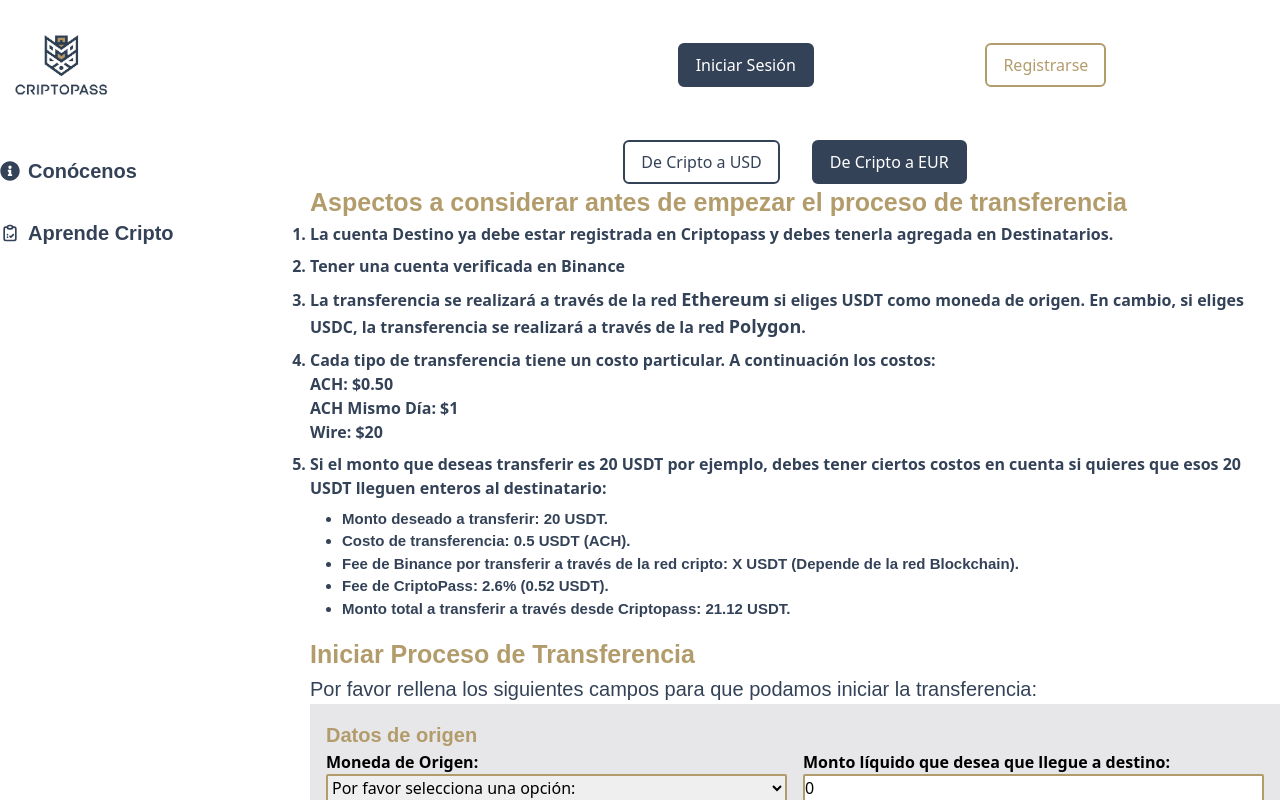
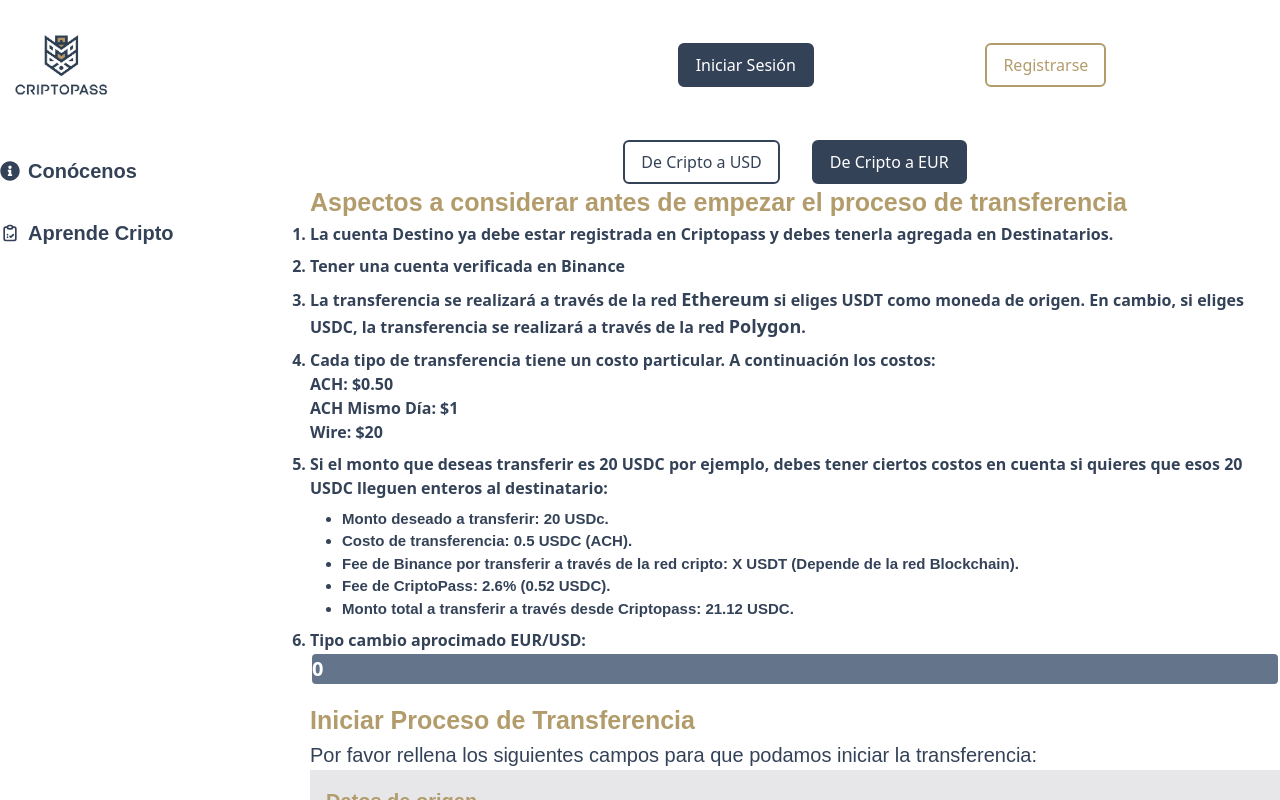
Before and after one commit to Juanpibazan/criptopass-frontend, a React (Vite) app: page /transfer in a window 1280 px wide. Both pictures are taken after a click on the button "De Cripto a EUR". Shown: the top 800 px of the page. Built offline with nearby package versions, Linux system fonts and the light colour scheme; no server answers.

Commit message:
Changed wording on Header.jsx and added exchangeRate function to fetch exchange rate

```diff
--- a/src/Components/Header.jsx
+++ b/src/Components/Header.jsx
@@ -94,7 +94,7 @@ const Header = ()=>{
                 <div className='w-[60%] flex flex-row justify-evenly items-center gap-2'>
                     {user.customer_id !=='' && user.kyc_status ==='approved' && user.tos_status === 'approved' && (
                         <div className='w-[60%] flex flex-row justify-between items-center gap-1'>
-                            <Link onClick={(e)=>handleClick(e.target.innerHTML)} to='/transfer' className='py-2 px-4 max-sm:px-2 max-sm:py-1 bg-primary text-white border-primary border-2 rounded-md hover:bg-white hover:text-primary max-sm:text-[15px]'>{isMobile ? 'Cripto a USD' : 'Transferir Cripto a USD'}</Link>
+                            <Link onClick={(e)=>handleClick(e.target.innerHTML)} to='/transfer' className='py-2 px-4 max-sm:px-2 max-sm:py-1 bg-primary text-white border-primary border-2 rounded-md hover:bg-white hover:text-primary max-sm:text-[15px]'>{isMobile ? 'Cripto a Fiat' : 'Transferir Cripto a Fiat'}</Link>
                             <Link onClick={(e)=>handleClick(e.target.innerHTML)} to='/register-external-account' className='py-2 px-4 max-sm:px-2 max-sm:py-1 bg-white text-secondary border-secondary border-2 rounded-md hover:bg-secondary hover:text-white max-sm:text-[15px]'>{isMobile ? 'Crear Cuenta Ext.' : 'Registrar Una Cuenta Externa'}</Link>
                         </div>
                     )}
--- a/src/sections/TransferSection.jsx
+++ b/src/sections/TransferSection.jsx
@@ -30,6 +30,7 @@ const TransferSection = ()=>{
     const [lastTransfer,setLastTransfer] = useState({});
     const [lastResponseStatus,setLastResponseStatus] = useState();
     const [wireMessage, setWireMessage] = useState();
+    const [exchangeRate,setExchangeRate] = useState(0);
 
     const navigate = useNavigate();
 
@@ -148,24 +149,6 @@ const TransferSection = ()=>{
                             "Idempotency-Key":idempotency_key
                         }
                     });
-                    console.log('ESTO ES LO QUE SE ESTA PASANDO COMO BODY DE LA TRANSFER:',{
-                            source: {
-                                source_currency:sourceCurrency,
-                                source_payment_rail: sourcePaymentRail,
-                                from_address:fromAddress
-                            },
-                            destination:{
-                                destination_currency:destinationCurrency,
-                                destination_payment_rail: transferType,
-                                external_account_id: JSON.parse(selectedDestinatario).destiny_external_account_id,
-                                wire_message: wireMessage
-                            },
-                            amount:`${totalAmount}`,
-                            //on_behalf_of:customer_id,
-                            on_behalf_of: JSON.parse(selectedDestinatario).destiny_customer_id,
-                            developer_fee:`${((developerFee*parseFloat(liquidAmount))+ parseFloat(transferCost)).toFixed(2)}`,
-                            from_customer_id: customer_id
-                        });
                     if(transferResponse.status===201){
                         const {status,msg,data} = transferResponse.data;
                         console.log("DATA 1 : ",data);
@@ -548,6 +531,33 @@ const TransferSection = ()=>{
         }
     },1000*60);
 
+    useEffect(()=>{
+        const getExchangeRate = async (from,to)=>{
+            try {
+            const apiResponse = await axios({
+                method: 'get',
+                url: `https://api.bridge.xyz/v0/exchange_rates?from=${from}&to=${to}`,
+                headers:{
+                    "Content-Type":"appliction/json",
+                    "Api-Key":import.meta.env.VITE_BRIDGE_API_KEY,
+                    "Authorization":`Bearer ${jwtoken}`
+                }
+            });
+            const {data} = apiResponse;
+            if(apiResponse===200){
+                console.log(apiResponse.data);
+                setExchangeRate(data.sell_rate);
+            } else{
+                console.log(apiResponse);
+            }
+        } catch(e){
+            console.log(e);
+        }
+        };
+        getExchangeRate('usd','eur');
+
+    },[destinationCurrency]);
+
     return (
         <div>
             <div className={`${lastResponseStatus===401 ? 'block' : 'hidden'}`}>
@@ -573,14 +583,20 @@ const TransferSection = ()=>{
                         <li><strong>Wire:</strong> $20</li>
                         </ul>
                     </li>
-                    <li>Si el monto que deseas transferir es 20 USDT por ejemplo, debes tener ciertos costos en cuenta si quieres que esos 20 USDT lleguen enteros al destinatario:</li>
+                    <li>Si el monto que deseas transferir es 20 USDC por ejemplo, debes tener ciertos costos en cuenta si quieres que esos 20 USDC lleguen enteros al destinatario:</li>
                         <ul className='list-disc pl-8'>
-                            <li className='text-[15px] font-garet'>Monto deseado a transferir: 20 USDT.</li>
-                            <li className='text-[15px] font-garet'>Costo de transferencia: 0.5 USDT (<strong>ACH</strong>).</li>
+                            <li className='text-[15px] font-garet'>Monto deseado a transferir: 20 USDc.</li>
+                            <li className='text-[15px] font-garet'>Costo de transferencia: 0.5 USDC (<strong>ACH</strong>).</li>
                             <li className='text-[15px] font-garet'>Fee de Binance por transferir a través de la red cripto: X USDT (Depende de la red Blockchain).</li>
-                            <li className='text-[15px] font-garet'>Fee de CriptoPass: 2.6% (0.52 USDT).</li>
-                            <li className='text-[15px] font-garet'>Monto total a transferir a través desde Criptopass: 21.12 USDT.</li>
+                            <li className='text-[15px] font-garet'>Fee de CriptoPass: 2.6% (0.52 USDC).</li>
+                            <li className='text-[15px] font-garet'>Monto total a transferir a través desde Criptopass: 21.12 USDC.</li>
                         </ul>
+                    {destinationCurrency==='eur' && (
+                        <li>
+                            Tipo cambio aprocimado EUR/USD:
+                            <h3 className='text-[20px] bg-slate-500 text-white border-2 border-white rounded-md'>{exchangeRate}</h3>
+                        </li>
+                    )}
 
                 </ol>
             </div>
```
